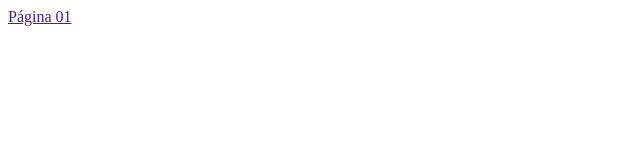
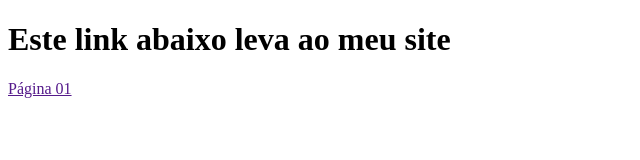
Before and after one commit to Bombreel/Av03Git, a plain HTML site: page index.html in a window 1280 px wide. Shown: the whole page, without its empty margins (0-640 px from the left). Drawn offline with Linux system fonts and the light colour scheme.

Commit message:
Versão 2 - página web

```diff
--- a/index.html
+++ b/index.html
@@ -7,6 +7,7 @@
 <title> Site AV03 </title>
 </head>
 <body>
+	<h1> Este link abaixo leva ao meu site </h1>
 	<nav>
 	<a href = ""> Página 01 </a>
 	</nav>
```
